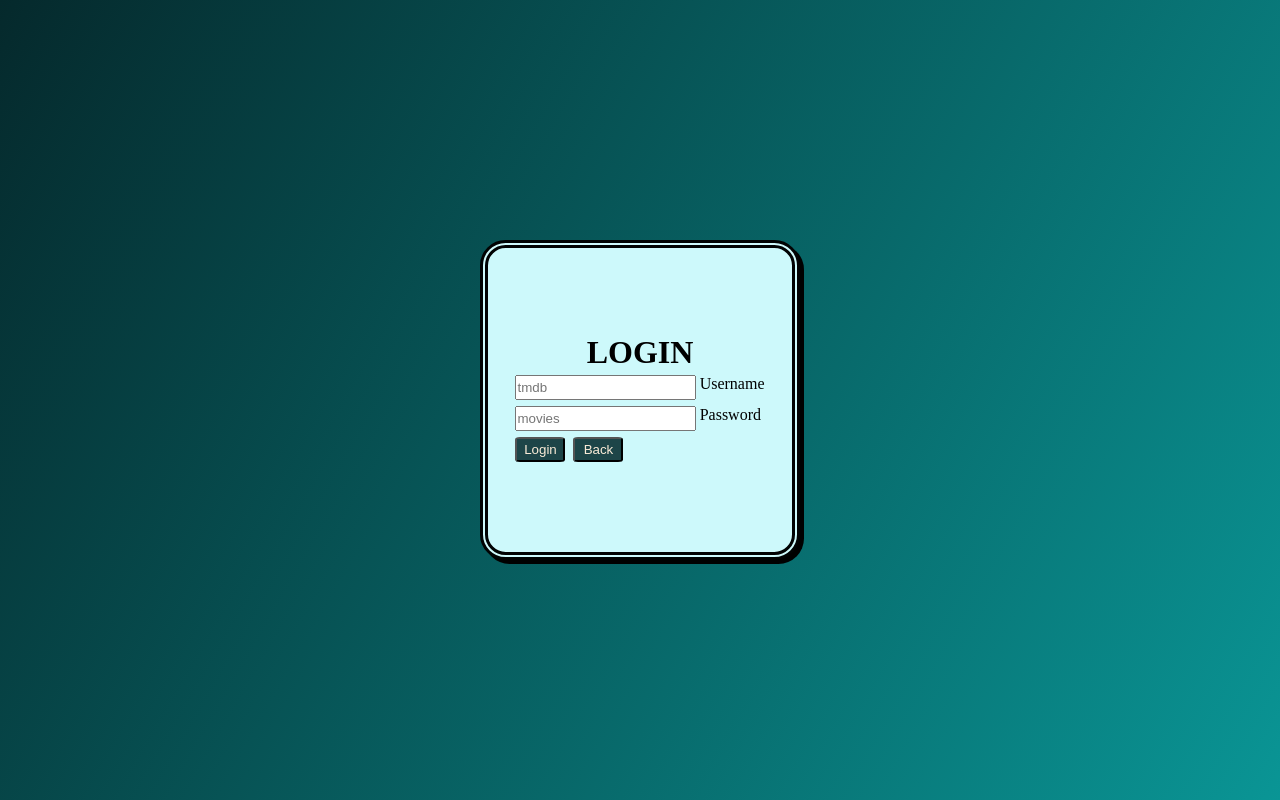
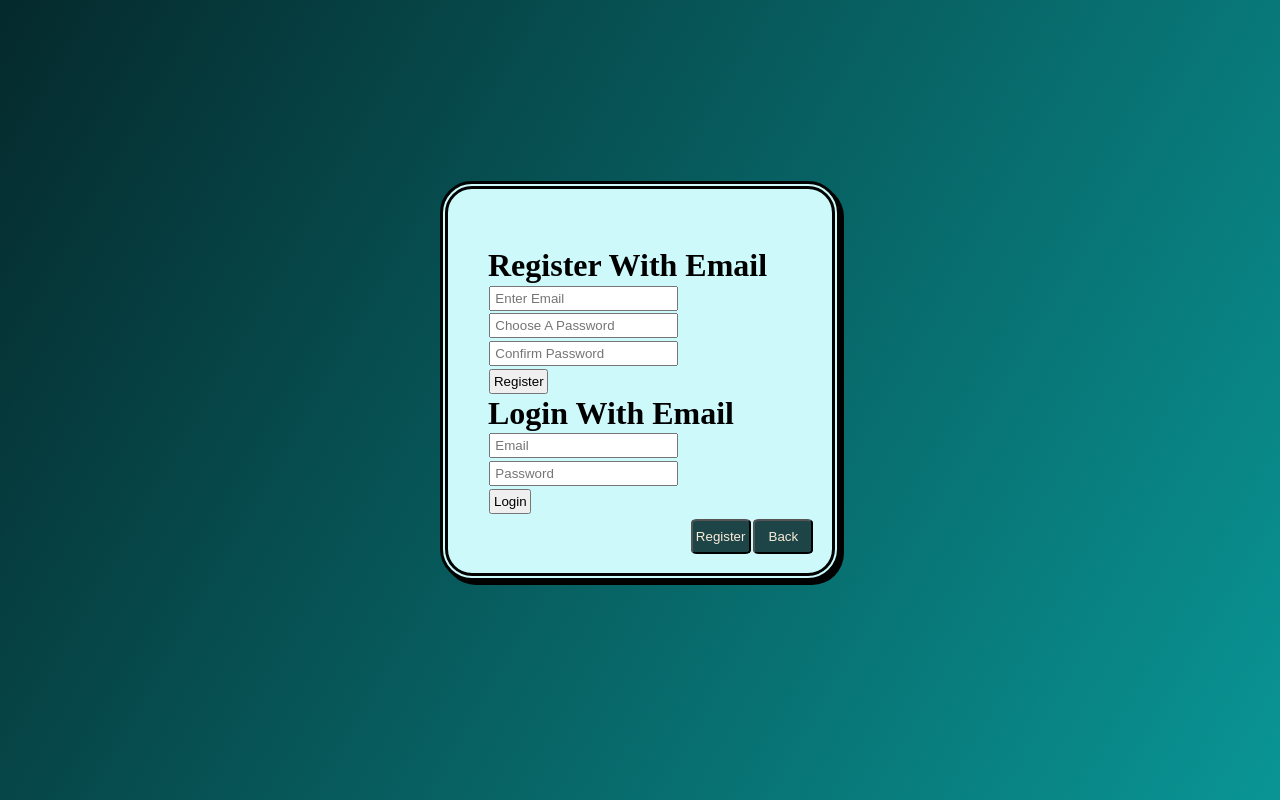
Before and after one commit to jonz9/MovieStore, a Vue app in the folder moviestore/: page /login in a window 1280 px wide. Built offline with nearby package versions, Linux system fonts and the light colour scheme.

Commit message:
completed login page connected with firebase auth and google registration

```diff
--- a/moviestore/src/views/LoginView.vue
+++ b/moviestore/src/views/LoginView.vue
@@ -1,38 +1,84 @@
 <script setup>
 import { useRouter } from "vue-router";
 import { ref } from "vue";
+import { useStore } from "../stores";
+import { auth, firestore } from "../firebase";
+import { getDoc, doc } from "@firebase/firestore";
+import {
+  createUserWithEmailAndPassword,
+  GoogleAuthProvider,
+  signInWithPopup,
+  signInWithEmailAndPassword,
+} from "firebase/auth";
 
+const store = useStore();
 const router = useRouter();
-const user = ref("");
-const password = ref("");
+const emailRegister = ref("");
+const emailLogin = ref("");
+const passwordOneRegister = ref("");
+const passwordOneLogin = ref("");
+const passwordTwo = ref("");
 
-const login = () => {
-  if (user.value === "tmdb" && password.value === "movies") {
-    router.push("/movies");
-  } else {
-    alert("Invalid!");
+const registerEmail = async () => {
+  if (passwordOne.value !== passwordTwo.value) {
+    alert("Password Confirmation Failed! You Stink!");
+    return;
+  }
+
+  const { user } = await createUserWithEmailAndPassword(
+    auth,
+    email.value,
+    passwordOne.value
+  );
+  store.user = user;
+  router.push('/movies');
+}
+
+const loginEmail = async () => {
+  try {
+    const { user } = await signInWithEmailAndPassword(
+      auth,
+      email.value,
+      passwordOne.value
+    );
+    store.user = user;
+    router.push('/movies')
+  } catch(error) {
+    console.log(error);
   }
 };
+
+const registerGoogle = async () => {
+  const provider = new GoogleAuthProvider();
+  const { user } = await signInWithPopup(auth, provider);
+  store.user = user;
+  router.push('/movies');
+  const { cart } = (await getDoc(doc(firestore, "carts", user.email))).data();
+  store.cart = cart;
+}
+
 </script>
 
 <template>
   <div id="login-page">
     <div class="login-container">
-      <h1>LOGIN</h1>
-      <form @submit.prevent="login()">
-        <div class="input-field">
-          <input type="text" placeholder="tmdb" v-model="user" required />
-          <label>Username</label>
-        </div>
-        <div class="input-field">
-          <input type="text" placeholder="movies" v-model="password" required />
-          <label>Password</label>
-        </div>
-        <div class="login-buttons">
-          <input class="buttons" type="submit" value="Login" />
-          <button class="buttons" @click="router.push('/')">Back</button>
-        </div>
+      <form class="userInfo" @submit.prevent="registerEmail()">
+        <h1>Register With Email</h1>
+        <input v-model="emailRegister" type="email" placeholder="Enter Email" />
+        <input v-model="passwordOneRegister" type="password" placeholder="Choose A Password" />
+        <input v-model="passwordTwo" type="password" placeholder="Confirm Password" />
+        <input class="login-buttons" type="submit" value="Register" />
       </form>
+      <form class="userInfo">
+        <h1>Login With Email</h1>
+        <input v-model="emailLogin" type="email" placeholder="Email" />
+        <input v-model="passwordOneLogin" type="password" placeholder="Password" />
+        <input class="login-buttons" type="submit" value="Login" />
+      </form>
+    </div>
+    <div class="main-buttons">
+      <button class="buttons" @click="registerGoogle()">Register</button>
+      <button class="buttons" @click="router.push('/')">Back</button>
     </div>
   </div>
 </template>
@@ -43,17 +89,20 @@ const login = () => {
   width: 100vw;
   background: linear-gradient(120deg, #05292c, #0a9595);
   display: flex;
+  flex-direction: column;
+  overflow: hidden;
   justify-content: center;
   align-items: center;
 }
 
 .login-container {
-  height: 20em;
-  width: 20em;
+  height: 25em;
+  width: 25em;
   display: flex;
   flex-direction: column;
   justify-content: center;
-  align-items: center;
+  align-items: start;
+  padding: 2.5em;
   border-radius: 8%;
   background-color: #cdf9fb;
   font-family: montserrat;
@@ -63,25 +112,33 @@ const login = () => {
   box-shadow: 4px 4px rgb(0, 0, 0);
 }
 
-.input-field {
+.userInfo {
   display: flex;
-  padding: 0.2em;
-  gap: 0.2em;
+  flex-direction: column;
+  align-items: start;
 }
-
 .login-buttons {
   display: flex;
   padding: 0.2em;
   gap: 0.5em;
 }
 
-input[type="text"] {
+input {
   height: 25px;
+  padding: 0.3em;
+  margin: 0.1em;
+}
+
+.main-buttons {
+  position: relative;
+  bottom: 4em;
+  left: 7em;
 }
 
 .buttons {
-  height: 25px;
-  width: 50px;
+  height: 35px;
+  width: 60px;
+  margin: 0.1em;
   background-color: #1d4548;
   color: antiquewhite;
   border-radius: 10%;
```
